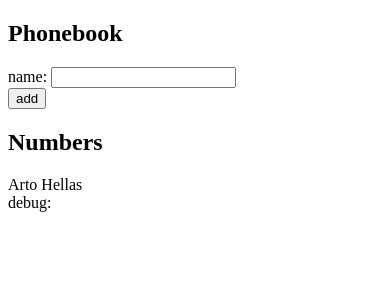
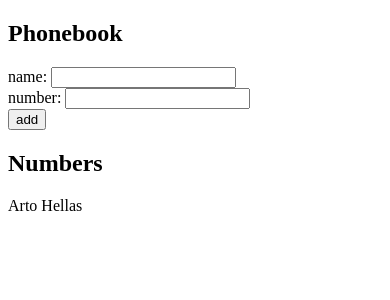
Before and after one commit to pbisaillon/fullstackopen2023, a React (Vite) app in the folder part2/phonebook/: page / in a window 390 px wide. Shown: the top 300 px of the page. Built offline with nearby package versions, Linux system fonts and the light colour scheme.

Commit message:
feat: 2.8 phonebook step 3

```diff
--- a/part2/phonebook/src/App.jsx
+++ b/part2/phonebook/src/App.jsx
@@ -1,14 +1,15 @@
 import { useState } from 'react'
 
-const Persons = ({ persons }) => persons.map(person => <div key={person.name}> {person.name}</div>)
+const Persons = ({ persons }) => persons.map(person => <div key={person.name}> {person.name} {person.phone}</div>)
 
 
 
 const App = () => {
   const [persons, setPersons] = useState([
-    { name: 'Arto Hellas' }
+    { name: 'Arto Hellas', phone: '' }
   ])
   const [newName, setNewName] = useState('')
+  const [newPhone, setNewPhone] = useState('')
 
   const addPerson = (event) => {
     event.preventDefault()
@@ -18,6 +19,7 @@
     if (index === -1) {
       const personObject = {
         name: newName,
+        phone: newPhone
       }
       setPersons(persons.concat(personObject))
     } else {
@@ -32,6 +34,11 @@
     setNewName(event.target.value)
   }
 
+  const handlePhoneChange = (event) => {
+    console.log(event.target.value)
+    setNewPhone(event.target.value)
+  }
+
   return (
     <div>
       <h2>Phonebook</h2>
@@ -40,12 +47,14 @@
           name: <input value={newName} onChange={handlePersonChange} />
         </div>
         <div>
+           number: <input value={newPhone} onChange={handlePhoneChange} />
+        </div>
+        <div>
           <button type="submit">add</button>
         </div>
       </form>
       <h2>Numbers</h2>
       <Persons persons={persons} />
-      <div>debug: {newName}</div>
     </div>
   )
 }
```
